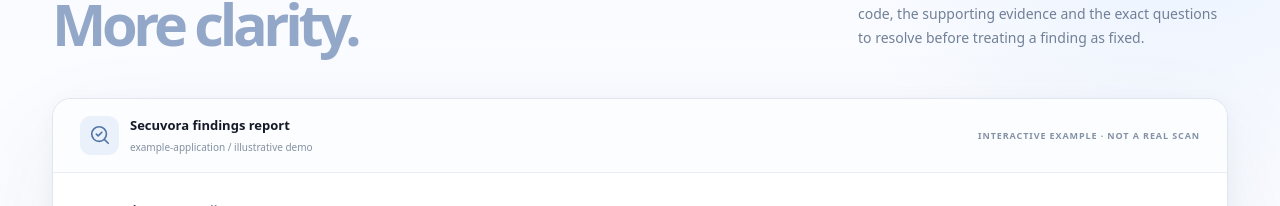
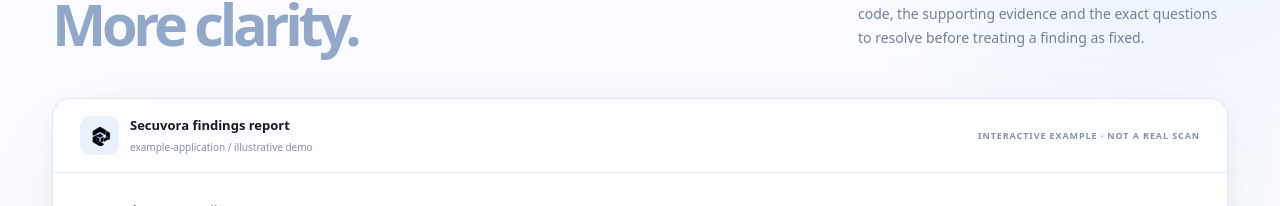
Before and after one commit to helloskyorigin/Safe-sure, a Next.js app: page / in a window 1280 px wide. Shown: the part 2213-2419 px from the top of the page. Built offline with nearby package versions, Linux system fonts and the light colour scheme.

Commit message:
Use Secuvora mark inside report experience

```diff
--- a/components/ReportExperience.tsx
+++ b/components/ReportExperience.tsx
@@ -2,7 +2,8 @@
 
 import { useState } from "react";
 import { AnimatePresence, motion, useReducedMotion } from "motion/react";
-import { ArrowRight, Check, Code2, FileWarning, LockKeyhole, SearchCheck } from "lucide-react";
+import { ArrowRight, Check, Code2, FileWarning, LockKeyhole } from "lucide-react";
+import { SecuvoraMark } from "@/components/Brand";
 
 type FindingKey = "credential" | "dependency" | "headers";
 type View = "free" | "full";
@@ -65,7 +66,7 @@ export default function ReportExperience({ onOpenAssessment }: { onOpenAssessmen
         </div>
         <motion.div className="experience-shell" initial={{ y: 26 }} whileInView={{ y: 0 }} viewport={{ once: true, amount: 0.13 }} transition={{ duration: reduceMotion ? 0 : .8, ease }}>
           <div className="experience-toolbar">
-            <div className="experience-app"><span className="app-symbol"><SearchCheck size={17}/></span><div><strong>Secuvora findings report</strong><small>example-application / illustrative demo</small></div></div>
+            <div className="experience-app"><span className="app-symbol"><SecuvoraMark /></span><div><strong>Secuvora findings report</strong><small>example-application / illustrative demo</small></div></div>
             <span className="experience-example">INTERACTIVE EXAMPLE · NOT A REAL SCAN</span>
           </div>
           <div className="experience-tabs" role="tablist" aria-label="Explore report views">
```
